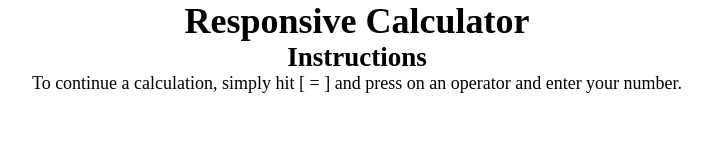
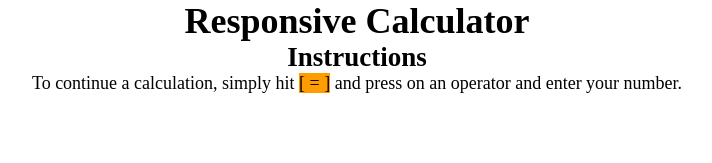
Before and after one commit to androcat/js-responsive-calculator, a plain HTML site: page index.html in a window 1280 px wide. Shown: the top 163 px of the page, without its empty margins (283-995 px from the left). Drawn offline with Linux system fonts and the light colour scheme.

Commit message:
Adds style to the '[=]' text under instructions

```diff
--- a/styles/main.css
+++ b/styles/main.css
@@ -14,6 +14,10 @@ html {
 body {
   font-size: large;
   text-align: center;
+}
+
+span {
+  background-color: #ff9d00;
 }
 
 .calculator {
```
